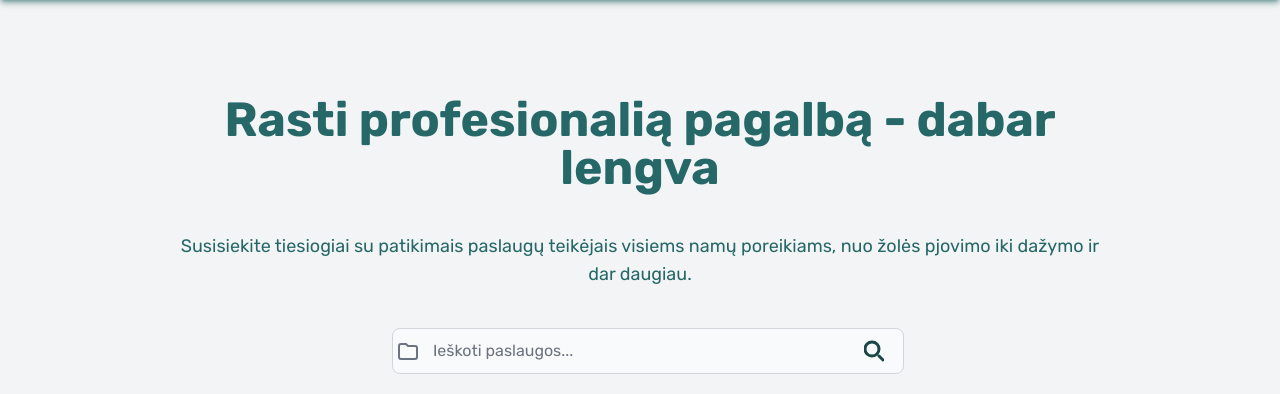
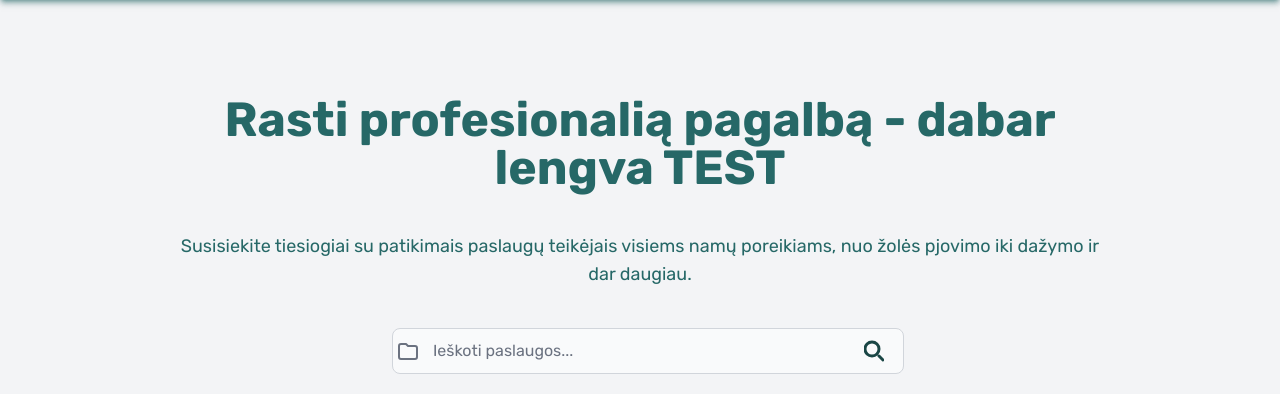
Before and after one commit to netas369/Qvicker-Lietuva, a Laravel app: page / in a window 1280 px wide. Shown: the part 73-467 px from the top of the page. Run offline with Laravel 12, Linux system fonts and the light colour scheme; style sheets or scripts are compiled from the project's sources.

Commit message:
testing webhook

```diff
--- a/resources/views/landingpage.blade.php
+++ b/resources/views/landingpage.blade.php
@@ -6,7 +6,7 @@
     <!-- MAIN CONTENT DIV -->
     <div class="px-4 sm:px-6 md:px-10 lg:px-20 xl:px-40 2xl:px-60 lg:mt-24 md:mt-14">
         <div class="text-center mt-10">
-            <h1 class="text-3xl lg:text-5xl font-bold text-primary-light font-sans leading-7">Rasti profesionalią pagalbą - dabar lengva</h1>
+            <h1 class="text-3xl lg:text-5xl font-bold text-primary-light font-sans leading-7">Rasti profesionalią pagalbą - dabar lengva TEST</h1>
             <p class="mt-10 text-lg text-primary-light font-sans">Susisiekite tiesiogiai su patikimais paslaugų teikėjais visiems namų poreikiams, nuo žolės
         pjovimo iki dažymo ir dar daugiau.</p>
         </div>
```
